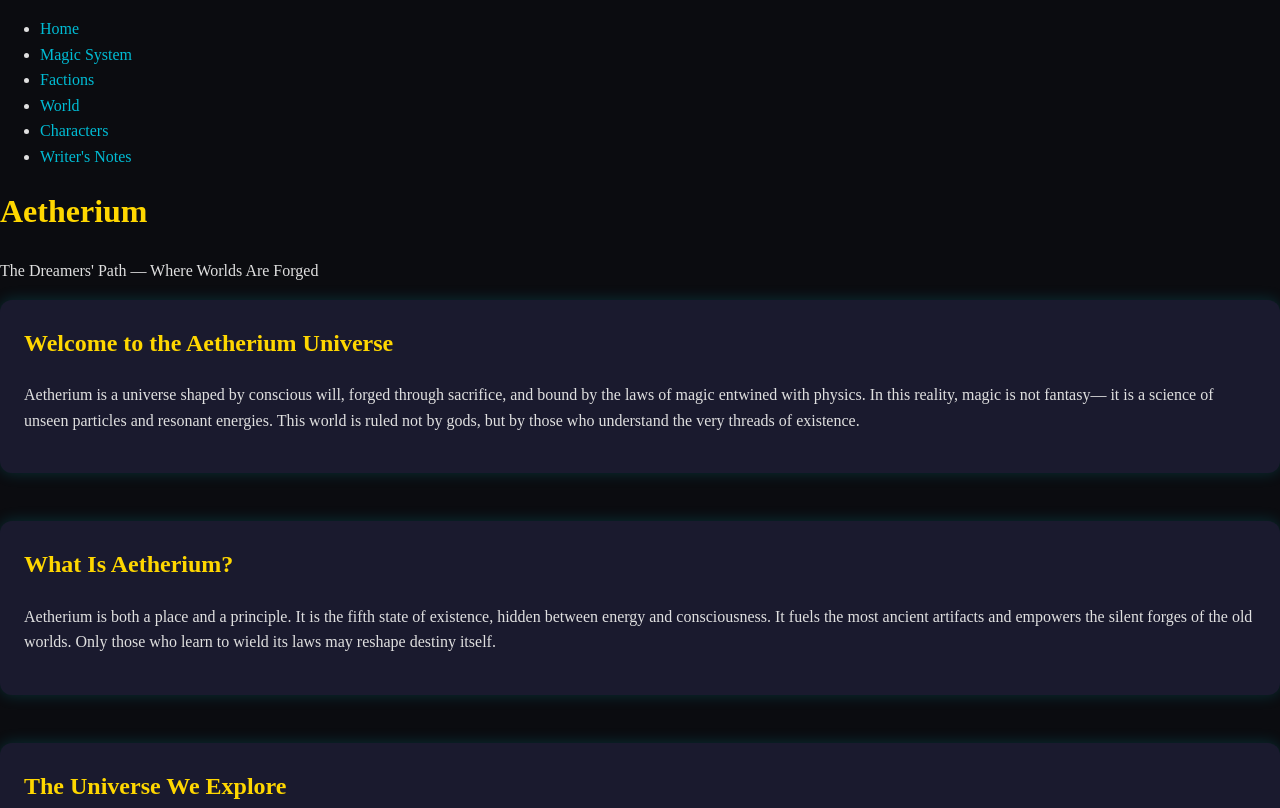
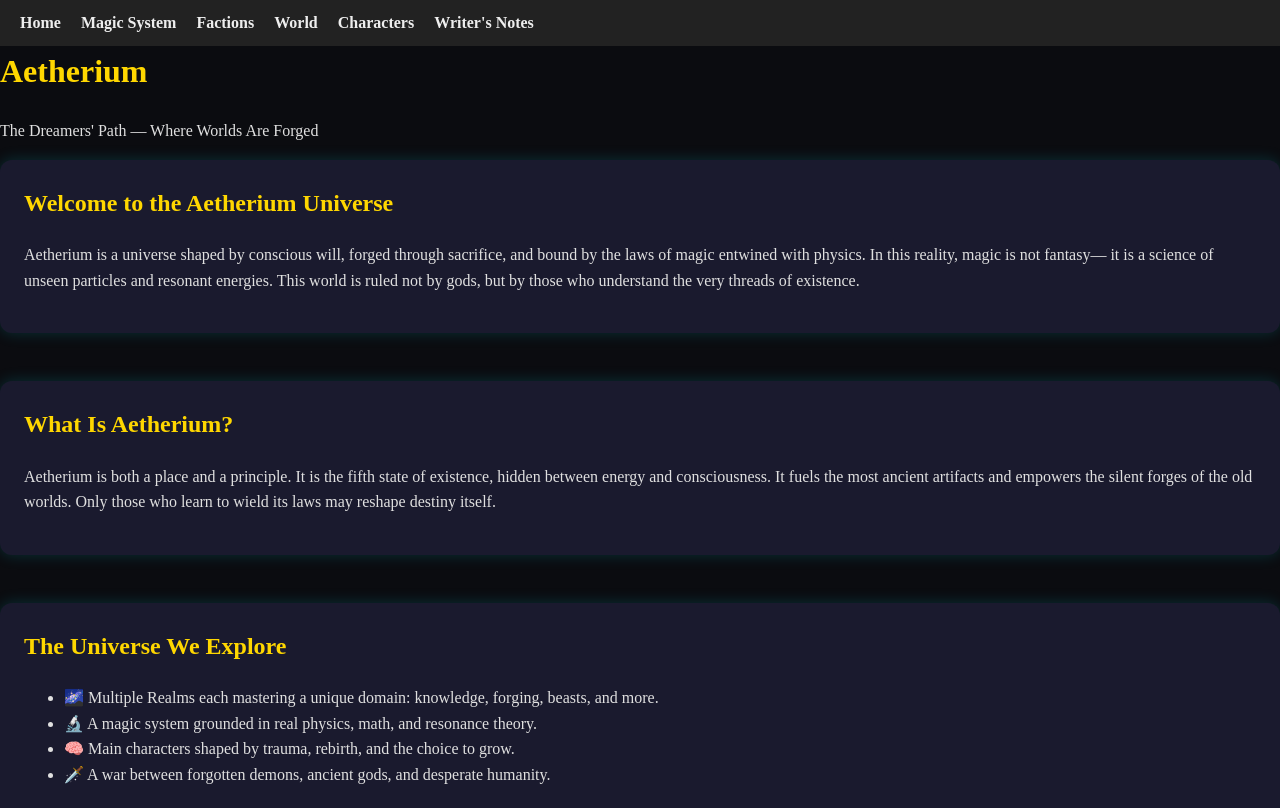
Before and after one commit to DreamersForge/Aetherium-Project, a plain HTML site: page index.html in a window 1280 px wide. Shown: the top 808 px of the page. Drawn offline with Linux system fonts and the light colour scheme.

Commit message:
Update style.css

```diff
--- a/style.css
+++ b/style.css
@@ -88,7 +88,29 @@ button:hover {
     font-size: 2rem;
   }
 }
+.navbar {
+  background-color: #222;
+  padding: 10px 20px;
+}
 
+.navbar ul {
+  list-style-type: none;
+  display: flex;
+  gap: 20px;
+  margin: 0;
+  padding: 0;
+}
+
+.navbar li a {
+  color: #eee;
+  text-decoration: none;
+  font-weight: bold;
+  transition: color 0.2s;
+}
+
+.navbar li a:hover {
+  color: #00ffd5;
+}
 /* ===== Fonts (for external use) =====
 Include in HTML:
 <link href="https://fonts.googleapis.com/css2?family=Cinzel&family=Merriweather&display=swap" rel="stylesheet">
```
